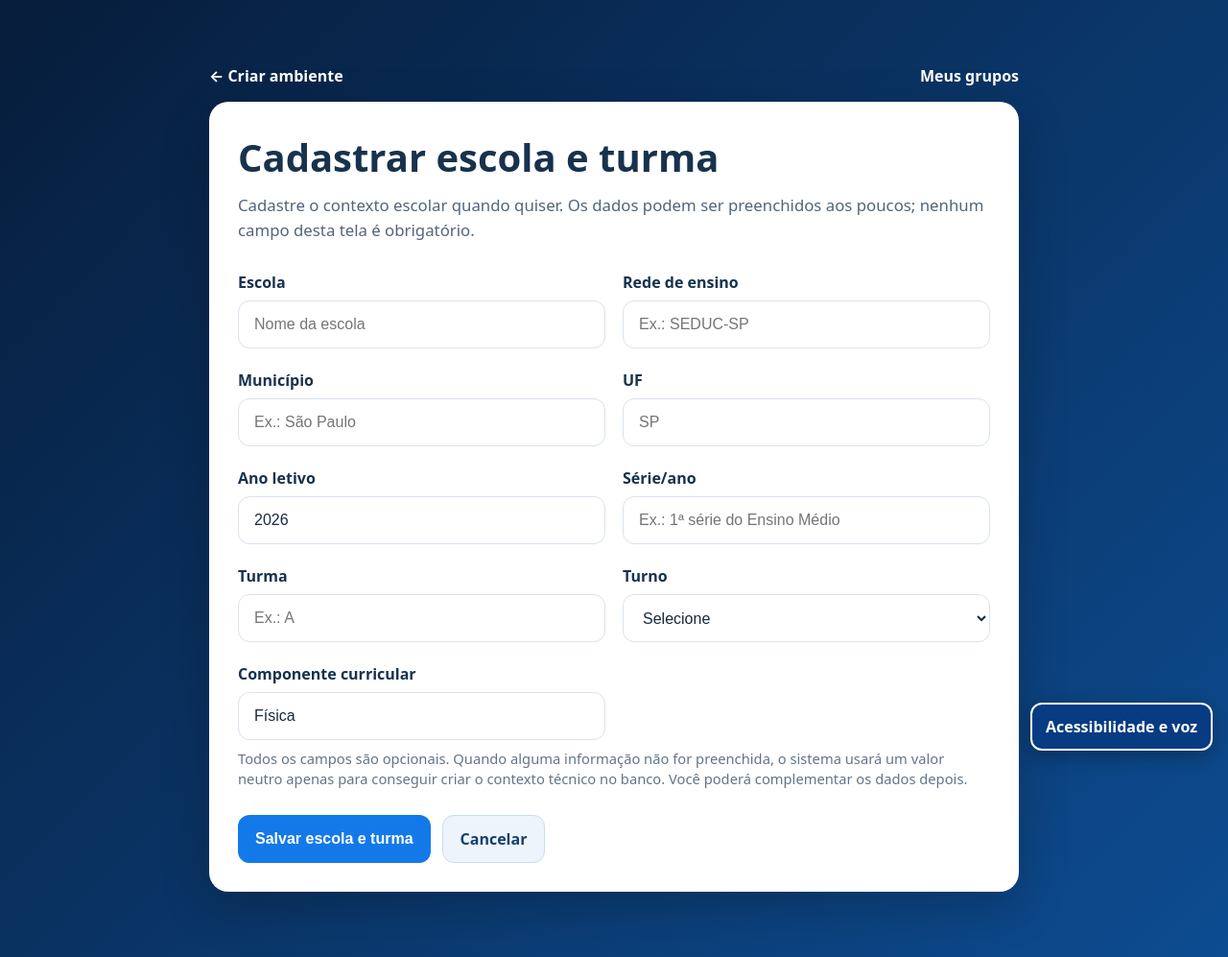
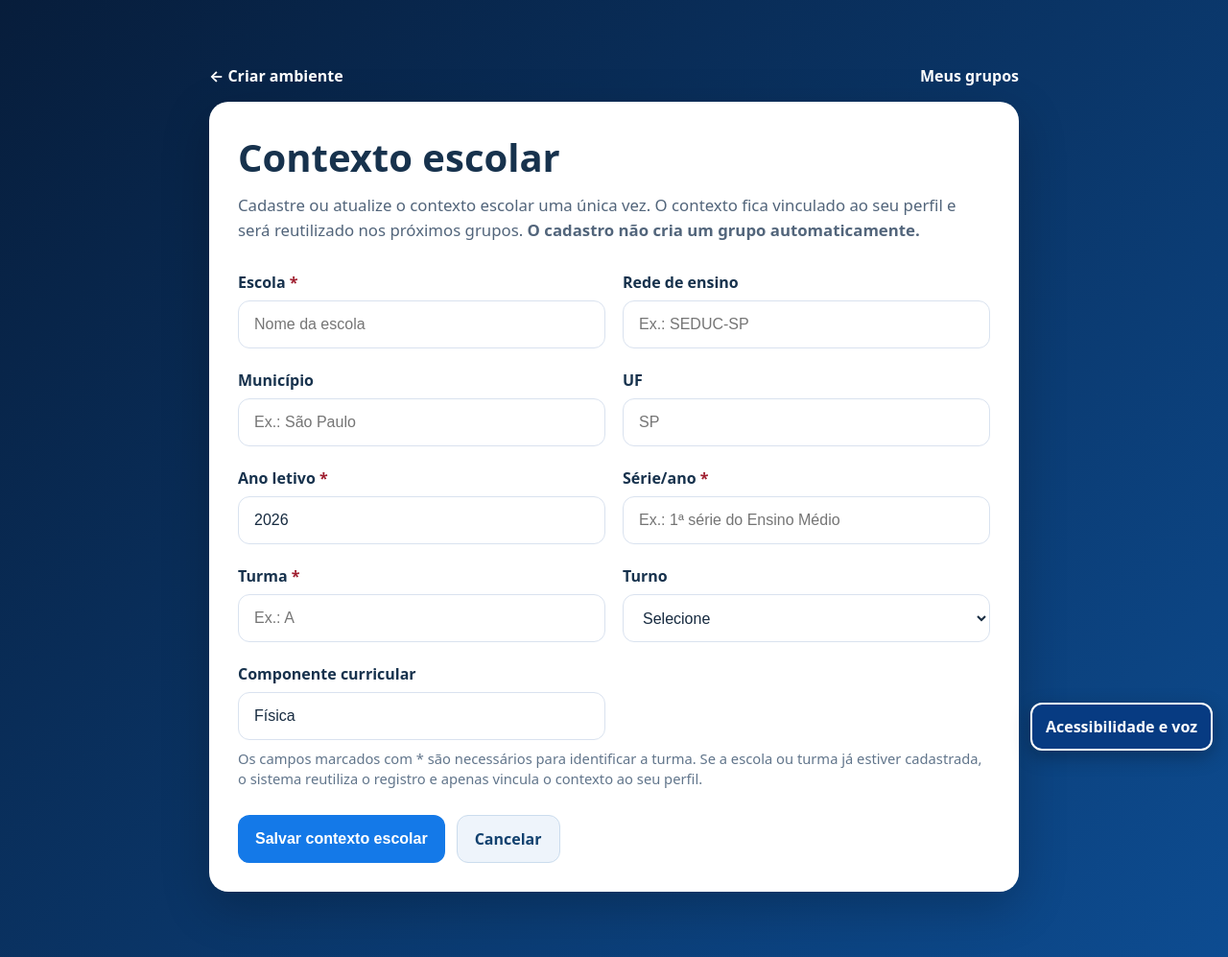
Before and after one commit to Gabihenri/fisica-web, a Flask app: template templates/cadastro_escolar.html in a window 1280 px wide. Shown: the whole page at 96% size. Run offline with Flask 3, Linux system fonts and the light colour scheme; the template is opened without the code that fills it, so the values that code supplies are empty; the visitor is signed in with stand-in values (Sample User, id 1); parts of the project's set-up code (start-up, migrations or seed data) failed here and were passed over.

Commit message:
fix: melhorar fluxo de cadastro escolar

```diff
--- a/templates/cadastro_escolar.html
+++ b/templates/cadastro_escolar.html
@@ -3,7 +3,7 @@
 <head>
   <meta charset="utf-8">
   <meta name="viewport" content="width=device-width, initial-scale=1">
-  <title>Escola e turma — Física Web</title>
+  <title>Contexto escolar — Física Web</title>
   <style>
     :root{--azul:#0b2f63;--azul2:#1479e8;--borda:#d9e2ef;--texto:#17324d;--suave:#f5f8fc;--erro:#9f1d2e;--ok:#176b3a}
     *{box-sizing:border-box}
@@ -26,6 +26,7 @@
     .status.ok{background:#eefaf3;color:var(--ok);border:1px solid #b8dfc7}
     .nav{display:flex;justify-content:space-between;gap:12px;align-items:center;margin-bottom:16px}
     .nav a{color:#fff;text-decoration:none;font-weight:700}
+    .required{color:var(--erro);font-weight:900}
     @media(max-width:620px){main{margin:18px auto;padding:10px}.card{padding:22px}.grid{grid-template-columns:1fr}.actions>*{width:100%}.nav{align-items:flex-start;flex-direction:column}}
   </style>
 </head>
@@ -33,19 +34,19 @@
 <main>
   <div class="nav"><a href="/ambiente">← Criar ambiente</a><a href="/meus-grupos">Meus grupos</a></div>
   <section class="card" aria-labelledby="titulo">
-    <h1 id="titulo">Cadastrar escola e turma</h1>
-    <p class="intro">Cadastre o contexto escolar quando quiser. Os dados podem ser preenchidos aos poucos; nenhum campo desta tela é obrigatório.</p>
+    <h1 id="titulo">Contexto escolar</h1>
+    <p class="intro">Cadastre ou atualize o contexto escolar uma única vez. O contexto fica vinculado ao seu perfil e será reutilizado nos próximos grupos. <strong>O cadastro não cria um grupo automaticamente.</strong></p>
 
     {% if erro %}<div class="status error" role="alert">{{ erro }}</div>{% endif %}
-    {% if mensagem %}<div class="status ok" role="status">{{ mensagem }}</div>{% endif %}
+    {% if mensagem %}<div class="status ok" role="status">{{ mensagem }}<div class="actions"><a class="button" href="/ambiente">Criar grupo experimental</a></div></div>{% endif %}
 
-    <form method="post" action="/cadastro-escolar" novalidate>
+    <form method="post" action="/cadastro-escolar">
       <input type="hidden" name="csrf_token" value="{{ csrf_token() }}">
 
       <div class="grid">
         <div class="field">
-          <label for="escola">Escola</label>
-          <input id="escola" name="escola" type="text" maxlength="180" placeholder="Nome da escola" autocomplete="organization">
+          <label for="escola">Escola <span class="required" aria-hidden="true">*</span></label>
+          <input id="escola" name="escola" type="text" maxlength="180" placeholder="Nome da escola" autocomplete="organization" required>
         </div>
         <div class="field">
           <label for="rede">Rede de ensino</label>
@@ -60,16 +61,16 @@
           <input id="estado" name="estado" type="text" maxlength="2" placeholder="SP" autocomplete="address-level1" style="text-transform:uppercase">
         </div>
         <div class="field">
-          <label for="ano_letivo">Ano letivo</label>
-          <input id="ano_letivo" name="ano_letivo" type="number" min="2024" max="2100" value="2026">
+          <label for="ano_letivo">Ano letivo <span class="required" aria-hidden="true">*</span></label>
+          <input id="ano_letivo" name="ano_letivo" type="number" min="2024" max="2100" value="2026" required>
         </div>
         <div class="field">
-          <label for="serie">Série/ano</label>
-          <input id="serie" name="serie" type="text" maxlength="60" placeholder="Ex.: 1ª série do Ensino Médio">
+          <label for="serie">Série/ano <span class="required" aria-hidden="true">*</span></label>
+          <input id="serie" name="serie" type="text" maxlength="60" placeholder="Ex.: 1ª série do Ensino Médio" required>
         </div>
         <div class="field">
-          <label for="turma">Turma</label>
-          <input id="turma" name="turma" type="text" maxlength="30" placeholder="Ex.: A">
+          <label for="turma">Turma <span class="required" aria-hidden="true">*</span></label>
+          <input id="turma" name="turma" type="text" maxlength="30" placeholder="Ex.: A" required>
         </div>
         <div class="field">
           <label for="turno">Turno</label>
@@ -87,10 +88,10 @@
         </div>
       </div>
 
-      <p class="help">Todos os campos são opcionais. Quando alguma informação não for preenchida, o sistema usará um valor neutro apenas para conseguir criar o contexto técnico no banco. Você poderá complementar os dados depois.</p>
+      <p class="help">Os campos marcados com * são necessários para identificar a turma. Se a escola ou turma já estiver cadastrada, o sistema reutiliza o registro e apenas vincula o contexto ao seu perfil.</p>
 
       <div class="actions">
-        <button type="submit">Salvar escola e turma</button>
+        <button type="submit">Salvar contexto escolar</button>
         <a class="button secondary" href="/ambiente">Cancelar</a>
       </div>
     </form>
```
